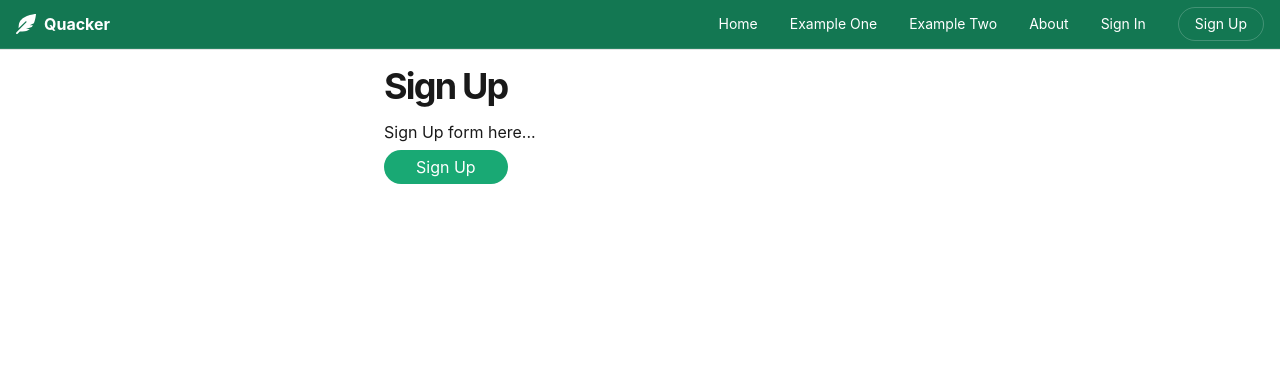
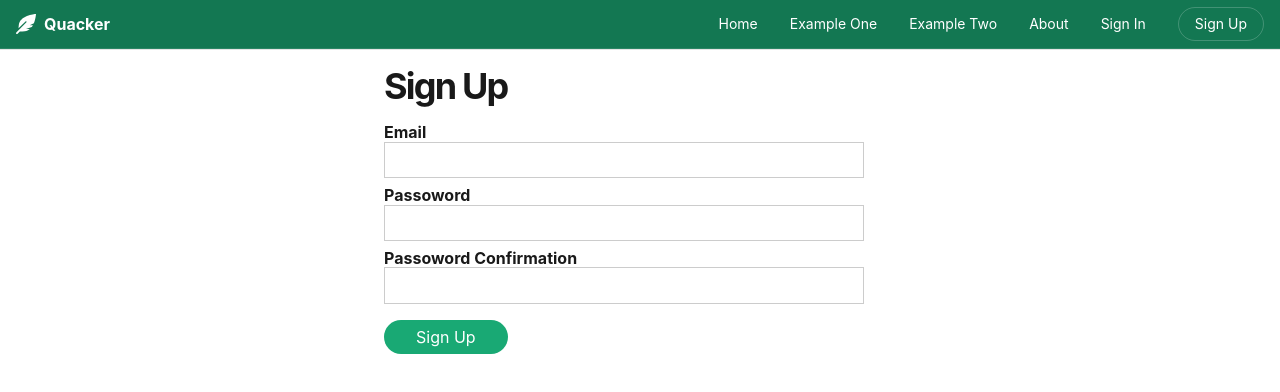
Before and after one commit to cngroupdk/vse-4it445-2019, a React (Create React App) app in the folder frontend/: page /auth/signup in a window 1280 px wide. Shown: the top 392 px of the page. Built offline with nearby package versions, Linux system fonts and the light colour scheme; what axios-mock-adapter would draw is missing.

Commit message:
Add SingUp frontend

```diff
--- a/frontend/src/pages/SignUpPage.js
+++ b/frontend/src/pages/SignUpPage.js
@@ -6,18 +6,57 @@ import { Formik } from 'formik';
 import { SignUpTemplate } from '../templates/SignUpTemplate';
 import { useRequest } from '../hooks';
 import { useAuth } from '../utils/auth';
+import { useApi } from '../utils/api';
 
-const schema = yup.object().shape({});
+const schema = yup.object().shape({
+  email: yup
+    .string()
+    .email()
+    .required()
+    .label('Email'),
+  password: yup
+    .string()
+    .required()
+    .label('Password'),
+  passwordConfirmation: yup
+    .string()
+    .required()
+    .oneOf([yup.ref('password')], 'Both passwords must match')
+    .label('Password Confirmation'),
+});
 
 export function SignUpPage() {
   const history = useHistory();
   const auth = useAuth();
   const [signupRequestState, signupRequest] = useRequest();
+  const api = useApi();
 
   return (
-    <SignUpTemplate
-      isLoading={signupRequestState.isLoading}
-      error={signupRequestState.error}
-    />
+    <Formik
+      initialValues={{ email: '', password: '', passwordConfirmation: '' }}
+      validationSchema={schema}
+      onSubmit={values => {
+        const { email, password } = values;
+        // api
+        //   .post('auth/xsignup', {
+        //     email,
+        //     password,
+        //   })
+        signupRequest({
+          url: '/auth/signup',
+          method: 'POST',
+          data: { email, password },
+        }).then(({ data }) => {
+          const { token, user } = data;
+          auth.signin({ token, user });
+          history.replace('/');
+        });
+      }}
+    >
+      <SignUpTemplate
+        isLoading={signupRequestState.isLoading}
+        error={signupRequestState.error}
+      />
+    </Formik>
   );
 }
--- a/frontend/src/templates/SignUpTemplate.js
+++ b/frontend/src/templates/SignUpTemplate.js
@@ -1,11 +1,21 @@
 import React from 'react';
-import { Form } from 'formik';
+import { Form, useField } from 'formik';
 import { FontAwesomeIcon } from '@fortawesome/react-fontawesome';
 import { faFeatherAlt } from '@fortawesome/free-solid-svg-icons';
 
 import { Button, ErrorBanner, Heading, MainSection } from '../atoms/';
 import { Field } from '../molecules/';
 import { TopNavigation } from '../organisms/TopNavigation';
+
+function DummyField(props) {
+  const [field, meta] = useField(props);
+
+  return (
+    <div>
+      <input {...field} {...props} />
+    </div>
+  );
+}
 
 export function SignUpTemplate({ isLoading, error }) {
   const errorMessage = error && error.message;
@@ -15,10 +25,16 @@ export function SignUpTemplate({ isLoading, error }) {
       <TopNavigation />
       <MainSection>
         <Heading>Sign Up</Heading>
-        <form className="mt3">
+        <Form className="mt3">
           {errorMessage && <ErrorBanner title={errorMessage} className="mb3" />}
 
-          <div>Sign Up form here...</div>
+          <Field label="Email" name="email" type="text" />
+          <Field label="Passoword" name="password" type="password" />
+          <Field
+            label="Passoword Confirmation"
+            name="passwordConfirmation"
+            type="password"
+          />
 
           <Button type="submit" className="mt2 mb3">
             Sign Up
@@ -26,7 +42,7 @@ export function SignUpTemplate({ isLoading, error }) {
               <FontAwesomeIcon className="ml3" icon={faFeatherAlt} spin />
             )}
           </Button>
-        </form>
+        </Form>
       </MainSection>
     </>
   );
```
